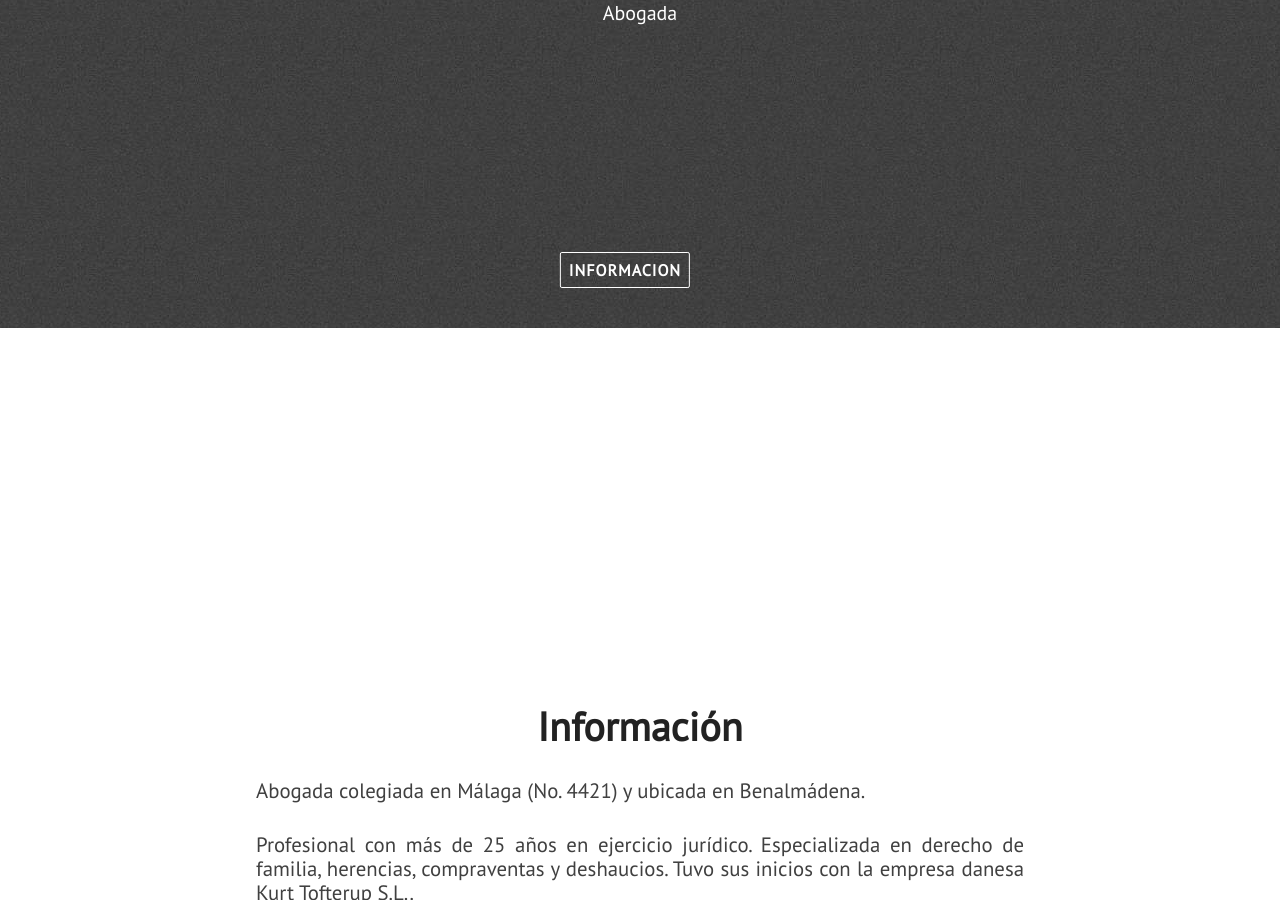
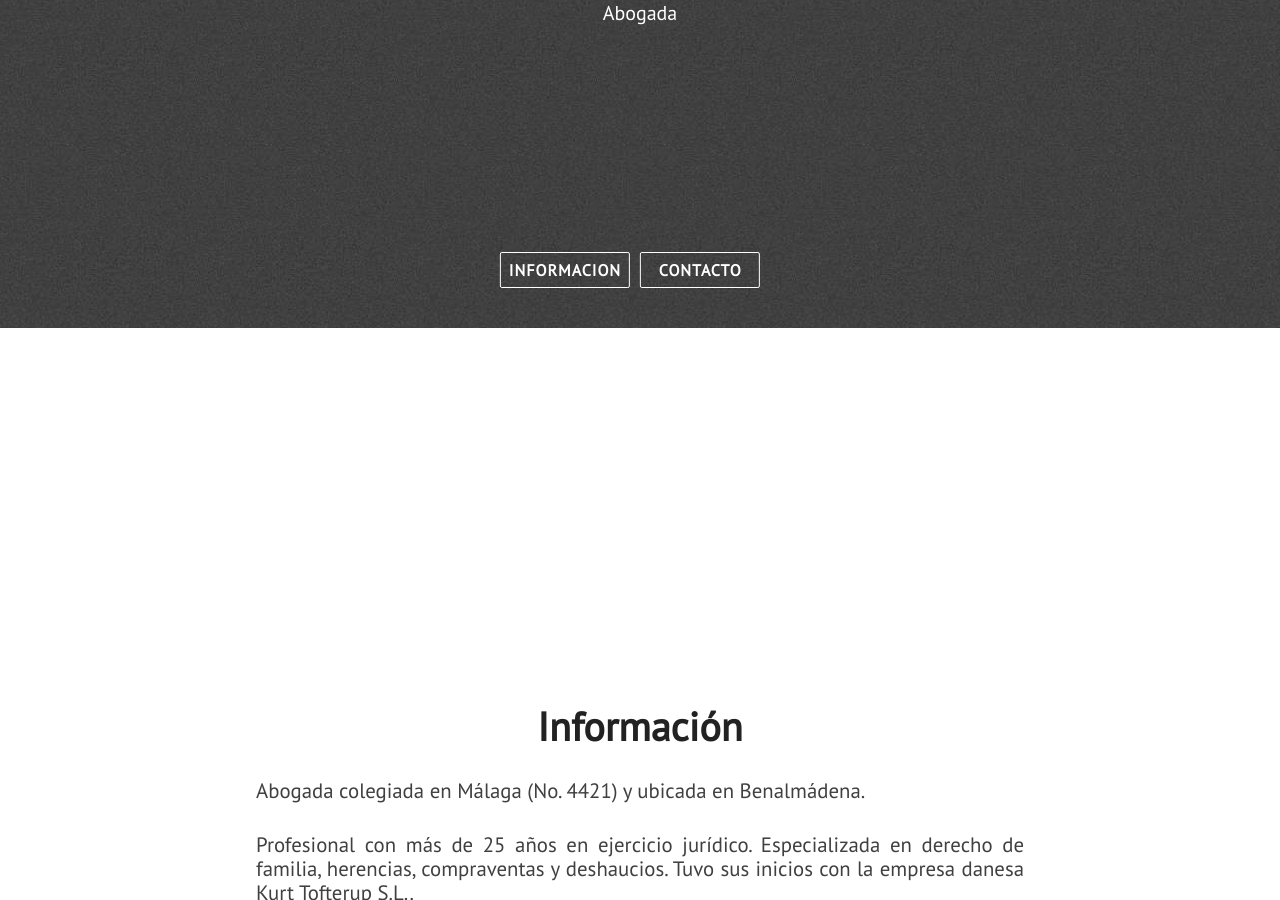
Before and after one commit to jimenezabogada/jimenezabogada, a Jekyll site: the page built from index.html, in a window 1280 px wide and 900 px high, scrolled down 572 px. Built offline with Jekyll 4.4.1, drawn with Linux system fonts in a browser that asks for light colours; nearby versions of some CDN libraries.

Commit message:
Arreglos

```diff
--- a/_includes/nav.html
+++ b/_includes/nav.html
@@ -11,6 +11,7 @@
             <!-- <a class="semi-transparent-button with-border nav-links" href="#skills">HABILIDADES</a>
             <a class="semi-transparent-button with-border nav-links" href="#projects">PROYECTOS</a>
             <a class="semi-transparent-button with-border nav-links" href="#blog-posts">BLOG</a> -->
+            <a class="semi-transparent-button with-border nav-links" href="#chat-text">CONTACTO</a>
         </div>
     </div>
 </section>
```
